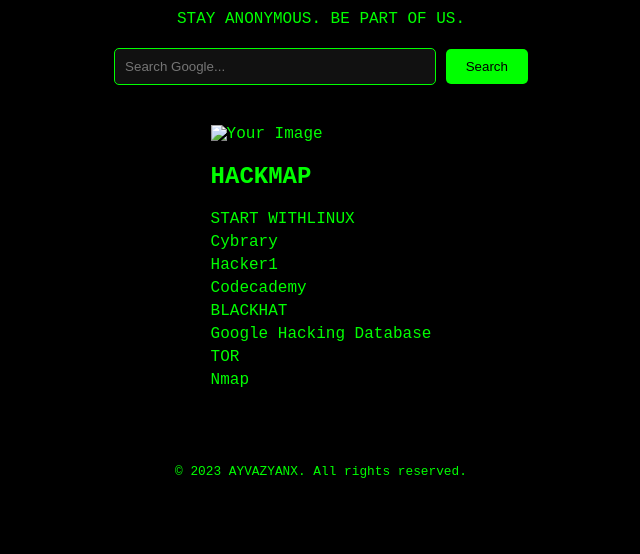
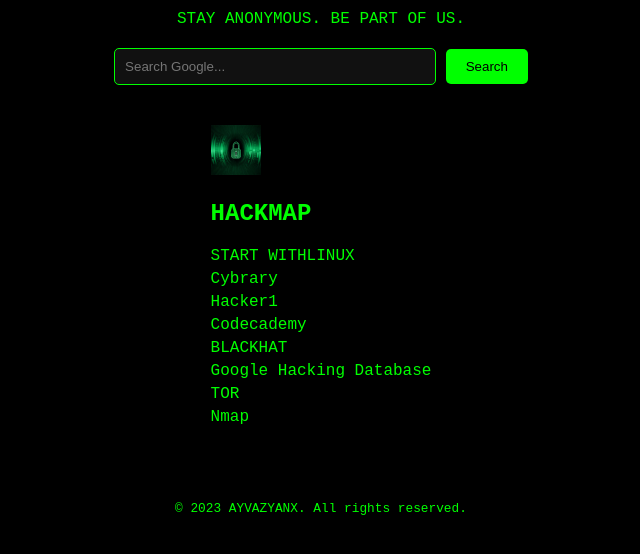
Before and after one commit to avinix24/ayvx, a website: page index.html in a window 1280 px wide. Shown: the part 96-650 px from the top of the page, without its empty margins (319-959 px from the left). Drawn offline with Linux system fonts and the light colour scheme.

Commit message:
Update index.html

```diff
--- a/index.html
+++ b/index.html
@@ -69,7 +69,7 @@
 
     <div class="links">
     <!-- Image added before the heading -->
-    <img src="images/your-image.png" alt="Your Image" style="width: 50px; height: 50px;">
+    <img src="images/lock.png" alt="Your Image" style="width: 50px; height: 50px;">
         <h2>HACKMAP</h2>
         <a href="https://www.linux.org" target="_blank">START WITHLINUX</a>
         <a href="https://www.cybrary.it" target="_blank">Cybrary</a>
```
